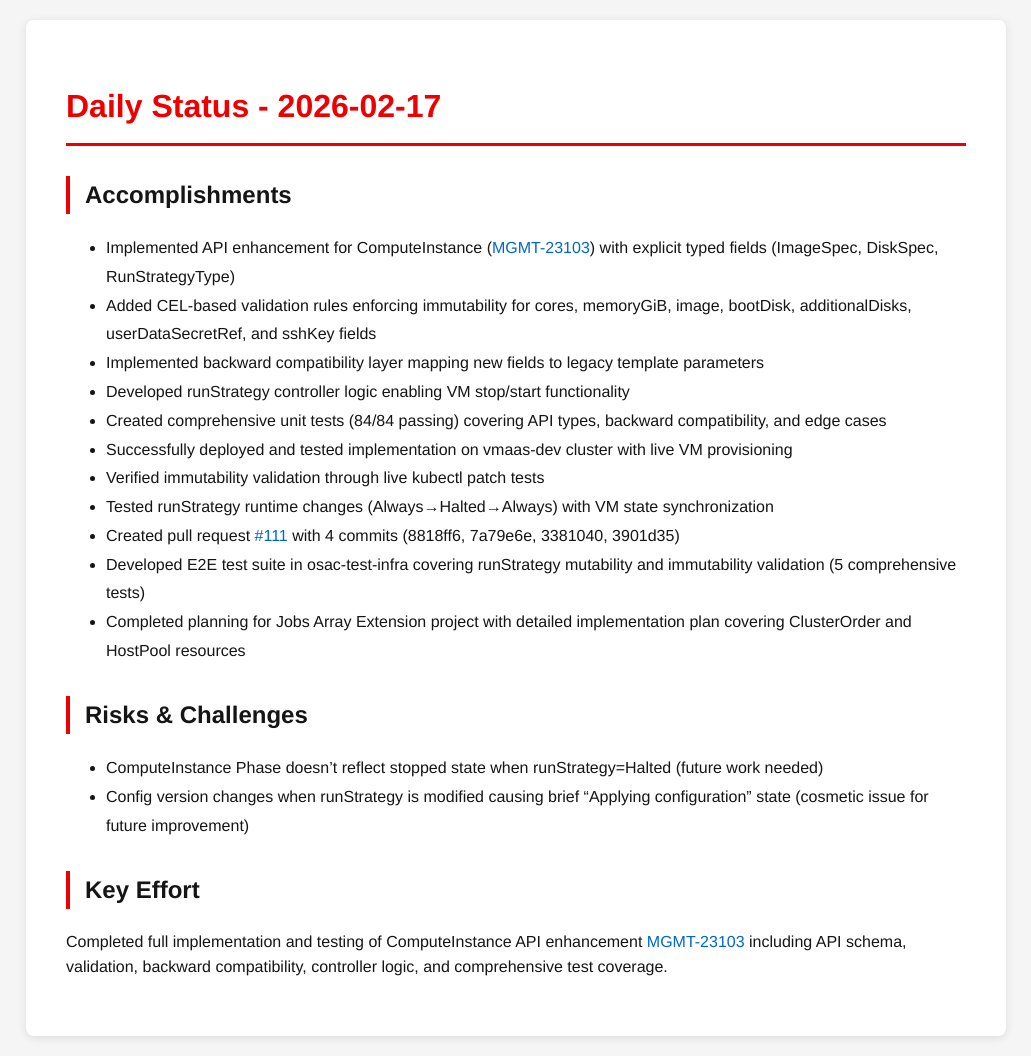
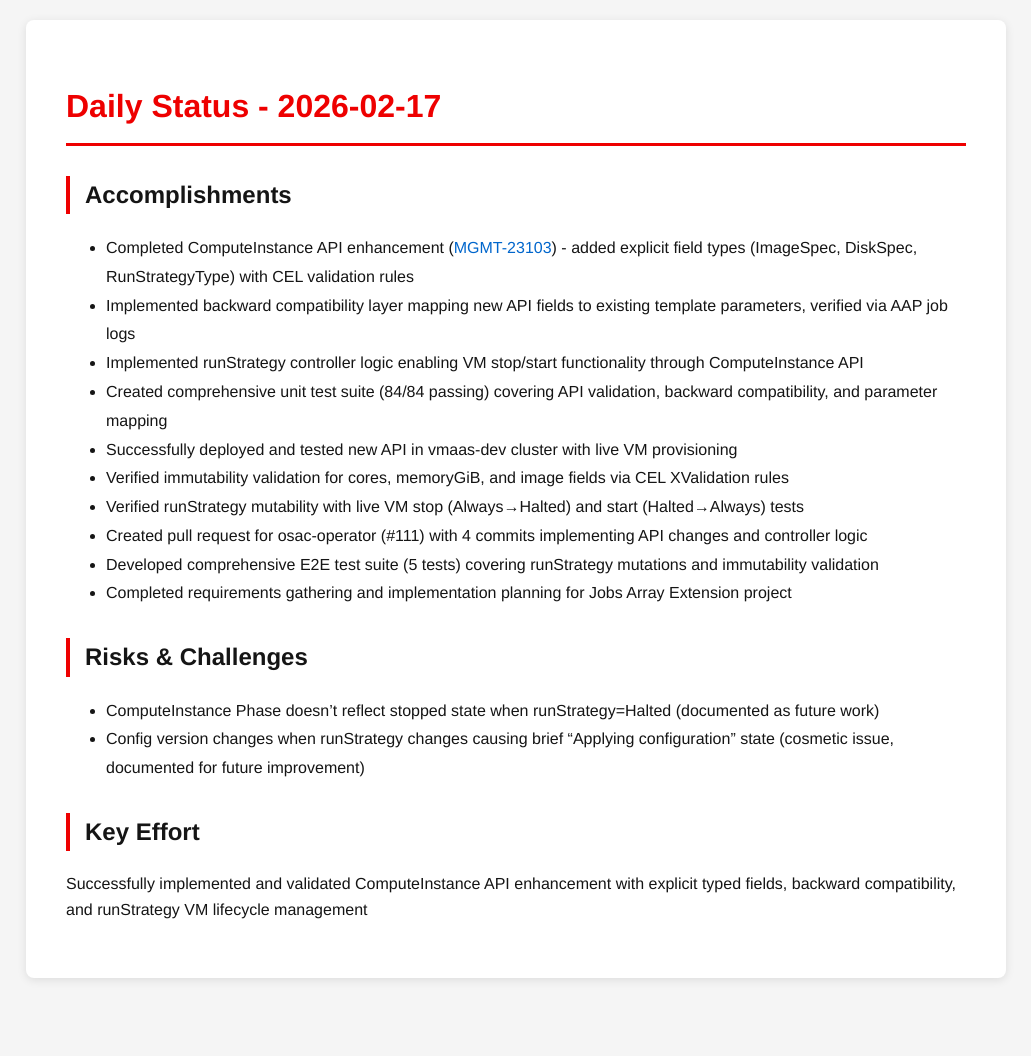
Before and after one commit to tzvatot/daily-status, a Jekyll site: the page built from 2026-02-17.md, in a window 1280 px wide. Shown: the whole page, without its empty margins (124-1155 px from the left). Built offline with Jekyll 4.4.1, drawn with Linux system fonts in a browser that asks for light colours; after the commit the page ends 998 px from its top, so only the background shows below that.

Commit message:
Daily status update - 2026-02-17

```diff
--- a/2026-02-17.md
+++ b/2026-02-17.md
@@ -7,21 +7,20 @@ date: 2026-02-17
 # Daily Status - 2026-02-17
 
 ## Accomplishments
-- Implemented API enhancement for ComputeInstance ([MGMT-23103](https://issues.redhat.com/browse/MGMT-23103)) with explicit typed fields (ImageSpec, DiskSpec, RunStrategyType)
-- Added CEL-based validation rules enforcing immutability for cores, memoryGiB, image, bootDisk, additionalDisks, userDataSecretRef, and sshKey fields
-- Implemented backward compatibility layer mapping new fields to legacy template parameters
-- Developed runStrategy controller logic enabling VM stop/start functionality
-- Created comprehensive unit tests (84/84 passing) covering API types, backward compatibility, and edge cases
-- Successfully deployed and tested implementation on vmaas-dev cluster with live VM provisioning
-- Verified immutability validation through live kubectl patch tests
-- Tested runStrategy runtime changes (Always→Halted→Always) with VM state synchronization
-- Created pull request [#111](https://github.com/osac-project/osac-operator/pull/111) with 4 commits (8818ff6, 7a79e6e, 3381040, 3901d35)
-- Developed E2E test suite in osac-test-infra covering runStrategy mutability and immutability validation (5 comprehensive tests)
-- Completed planning for Jobs Array Extension project with detailed implementation plan covering ClusterOrder and HostPool resources
+- Completed ComputeInstance API enhancement ([MGMT-23103](https://issues.redhat.com/browse/MGMT-23103)) - added explicit field types (ImageSpec, DiskSpec, RunStrategyType) with CEL validation rules
+- Implemented backward compatibility layer mapping new API fields to existing template parameters, verified via AAP job logs
+- Implemented runStrategy controller logic enabling VM stop/start functionality through ComputeInstance API
+- Created comprehensive unit test suite (84/84 passing) covering API validation, backward compatibility, and parameter mapping
+- Successfully deployed and tested new API in vmaas-dev cluster with live VM provisioning
+- Verified immutability validation for cores, memoryGiB, and image fields via CEL XValidation rules
+- Verified runStrategy mutability with live VM stop (Always→Halted) and start (Halted→Always) tests
+- Created pull request for osac-operator (#111) with 4 commits implementing API changes and controller logic
+- Developed comprehensive E2E test suite (5 tests) covering runStrategy mutations and immutability validation
+- Completed requirements gathering and implementation planning for Jobs Array Extension project
 
 ## Risks & Challenges
-- ComputeInstance Phase doesn't reflect stopped state when runStrategy=Halted (future work needed)
-- Config version changes when runStrategy is modified causing brief "Applying configuration" state (cosmetic issue for future improvement)
+- ComputeInstance Phase doesn't reflect stopped state when runStrategy=Halted (documented as future work)
+- Config version changes when runStrategy changes causing brief "Applying configuration" state (cosmetic issue, documented for future improvement)
 
 ## Key Effort
-Completed full implementation and testing of ComputeInstance API enhancement [MGMT-23103](https://issues.redhat.com/browse/MGMT-23103) including API schema, validation, backward compatibility, controller logic, and comprehensive test coverage.
+Successfully implemented and validated ComputeInstance API enhancement with explicit typed fields, backward compatibility, and runStrategy VM lifecycle management
```
